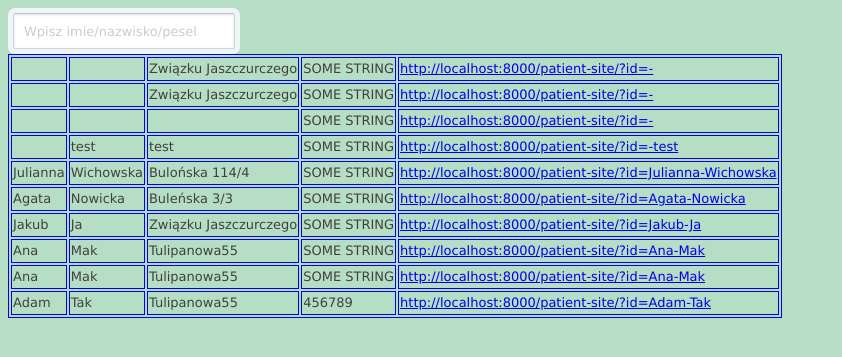
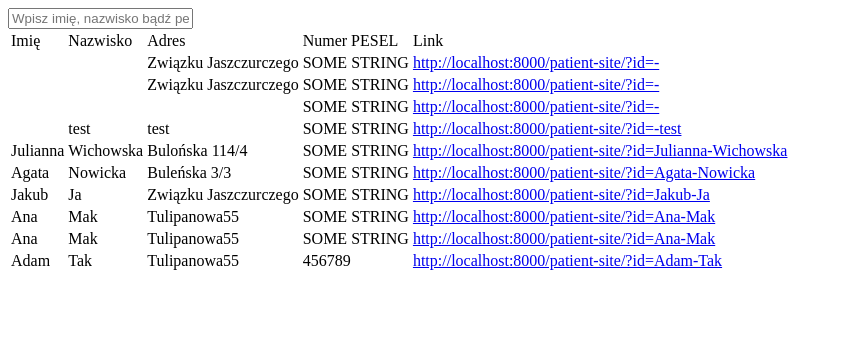
Before and after one commit to asiabachanowicz/Dokumentacja-Medyczna, a Django app: page /doctor/ in a window 1280 px wide. Shown: the top 357 px of the page, without its empty margins (0-842 px from the left). Run offline with Django 3.2, Linux system fonts and the light colour scheme; data comes from the database, SQL or seed files in the repository; some libraries are stand-ins or nearby versions.

Commit message:
Add : css file

```diff
--- a/mysite/templates/doctor.html
+++ b/mysite/templates/doctor.html
@@ -5,12 +5,13 @@
     <meta charset="UTF-8">
     <title>Dokumenty - lekarz</title>
     {% load static %}
-  <link rel="stylesheet" type="text/css" href="{% static 'login.css' %}">
+  <link rel="stylesheet" type="text/css" href="{% static 'search.css' %}">
 </head>
+<head>
 <body onload="searchForPatient()">
-    <input type="text" id="searchForPatient" onkeyup="searchForPatient()" placeholder="Wpisz imie/nazwisko/pesel" title="Wyszukiwarka pacjentów">
+    <input class="search" type="text" id="searchForPatient" onkeyup="searchForPatient()" placeholder="Wpisz imię, nazwisko bądź pesel" title="Wyszukiwarka pacjentów">
     </br>
-    <div id="div1"></div>
+    <div class="myDiv" id="div1"></div>
 </body>
 </html>
 <script type="text/javascript">
@@ -30,6 +31,13 @@ function searchForPatient() {
              var obj = JSON.parse(data);
              var tbl=$("<table/>").attr("id","mytable");
             $("#div1").append(tbl);
+            var tr="<tr>";
+            var td1="<td>"+"Imię"+"</td>";
+            var td2="<td>"+"Nazwisko"+"</td>";
+            var td3="<td>"+"Adres"+"</td>";
+            var td4="<td>"+"Numer PESEL"+"</td>";
+            var td5="<td>"+"Link";
+            $("#mytable").append(tr+td1+td2+td3+td4+td5);
             for(var i=0;i<obj.length;i++)
             {
                 var href = "http://localhost:8000/patient-site/?id=" + obj[i]["fields"]["imie"] + "-" + obj[i]["fields"]["nazwisko"];
@@ -43,6 +51,7 @@ function searchForPatient() {
                $("#mytable").append(tr+td1+td2+td3+td4+td5);
 
             }
+
         },
         error: function (data) {
              console.log("it didnt work");
```
